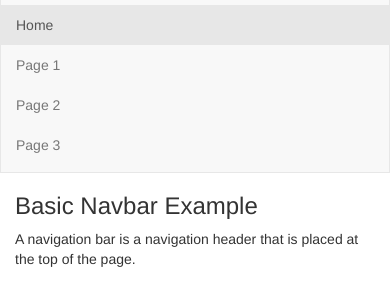
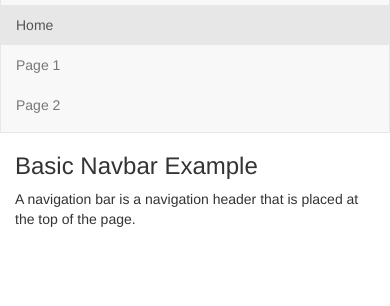
Before and after one commit to abeschoren/pj-ionic, a website: page www/index.html in a window 390 px wide. Shown: the part 54-360 px from the top of the page. Drawn offline with nearby package versions, Linux system fonts and the light colour scheme; some packages are replaced by stand-ins of ours; files that its build step writes are made by us from their sources.

Commit message:
teste alteração git

```diff
--- a/www/index.html
+++ b/www/index.html
@@ -39,7 +39,7 @@
           <li class="active"><a href="#">Home</a></li>
           <li><a href="#">Page 1</a></li>
           <li><a href="#">Page 2</a></li>
-          <li><a href="#">Page 3</a></li>
+
         </ul>
       </div>
     </nav>
```
